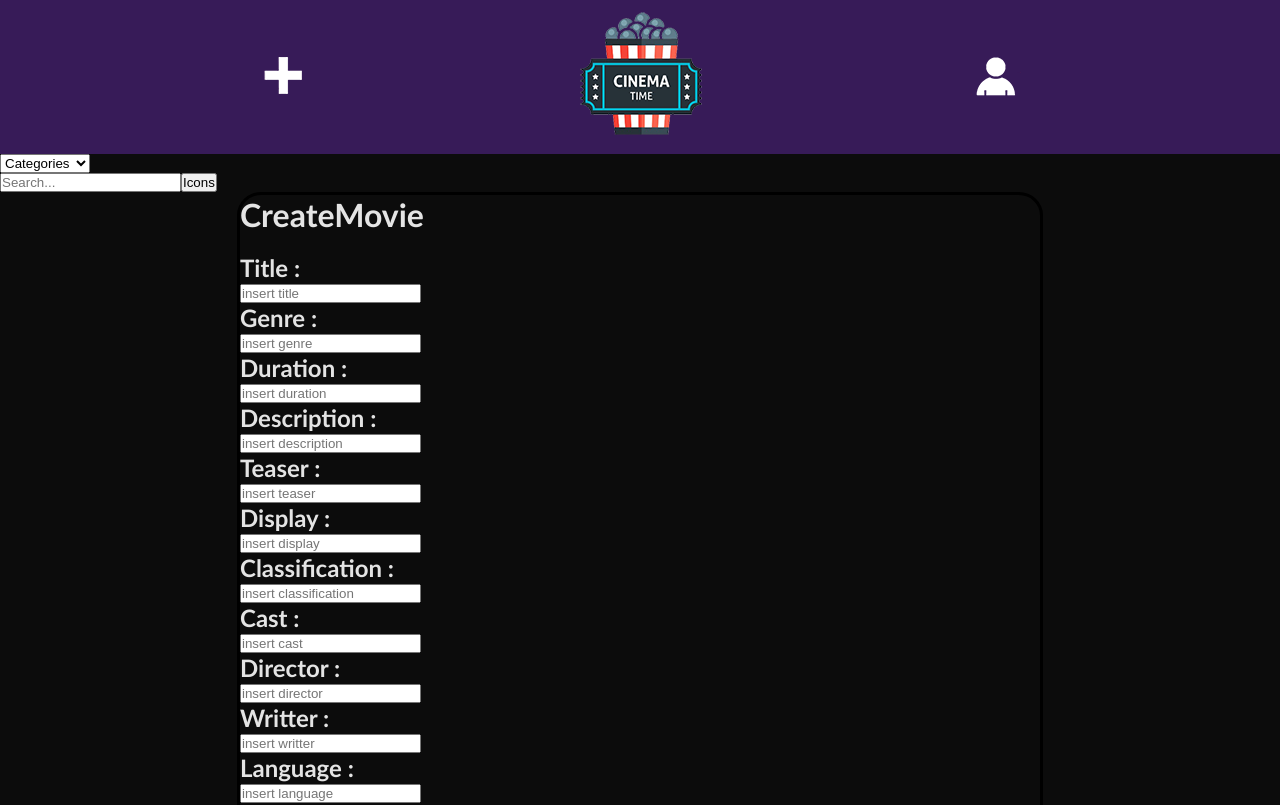
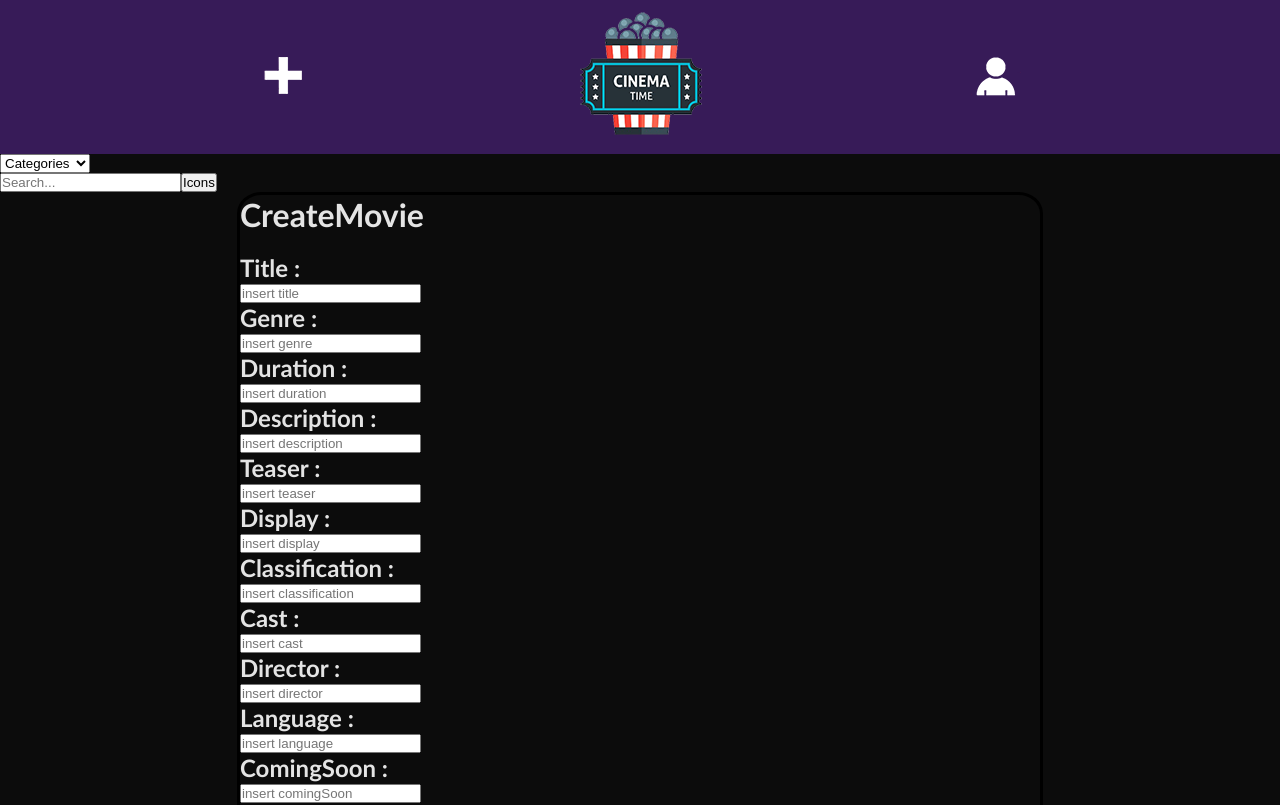
Before and after one commit to samuelmhg97/PF-HENRY, a React (Create React App) app in the folder Client/: page /adminmenu/createmovie in a window 1280 px wide. Shown: the top 805 px of the page. Built offline with nearby package versions, Linux system fonts and the light colour scheme; no server answers.

Commit message:
createmovie fixed

```diff
--- a/Client/src/Components/Admin/Movies/CreateMovie/CreateMovie.js
+++ b/Client/src/Components/Admin/Movies/CreateMovie/CreateMovie.js
@@ -21,9 +21,8 @@ const requirements = [
   { prop: "classification" },
   { prop: "cast" },
   { prop: "director" },
-  { prop: "writter" },
   { prop: "language" },
-  { prop: "release_year" },
+  { prop: "comingSoon" },
   { prop: "poster" },
 ];
 
@@ -42,9 +41,9 @@ function CreateMovie(_requirements) {
     classification: "",
     cast: [],
     director: "",
-    writter: "",
     language: "",
     poster: "",
+    comingSoon: "",
   });
 
   function handleChange(e) {
@@ -56,6 +55,13 @@ function CreateMovie(_requirements) {
   }
 
   function handleSubmit(e) {
+    //Esto funciona, increiblemente :D
+    input.genre = [input.genre];
+    input.cast = [input.cast];
+    input.display = [input.display];
+
+    console.log(input);
+
     e.preventDefault();
     dispatch(postMovie(input));
     alert("Movie Created!");
@@ -99,9 +105,9 @@ function CreateMovie(_requirements) {
                     key={value}
                     className="create--movie--form--input"
                     type="text"
-                    value={input[value]}
+                    value={input.value}
                     name={req.prop}
-                    required
+                    // required
                     placeholder={`insert ${req.prop}`}
                     onChange={(e) => handleChange(e)}
                   />
```
